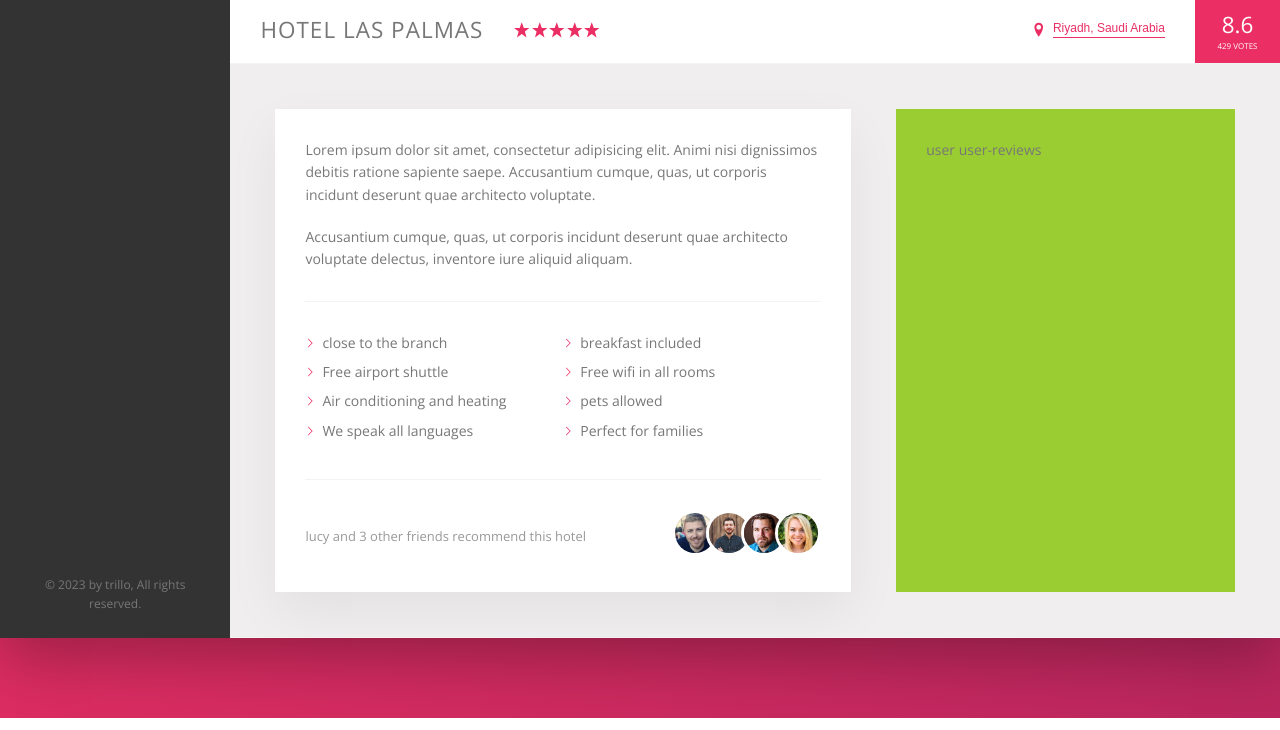
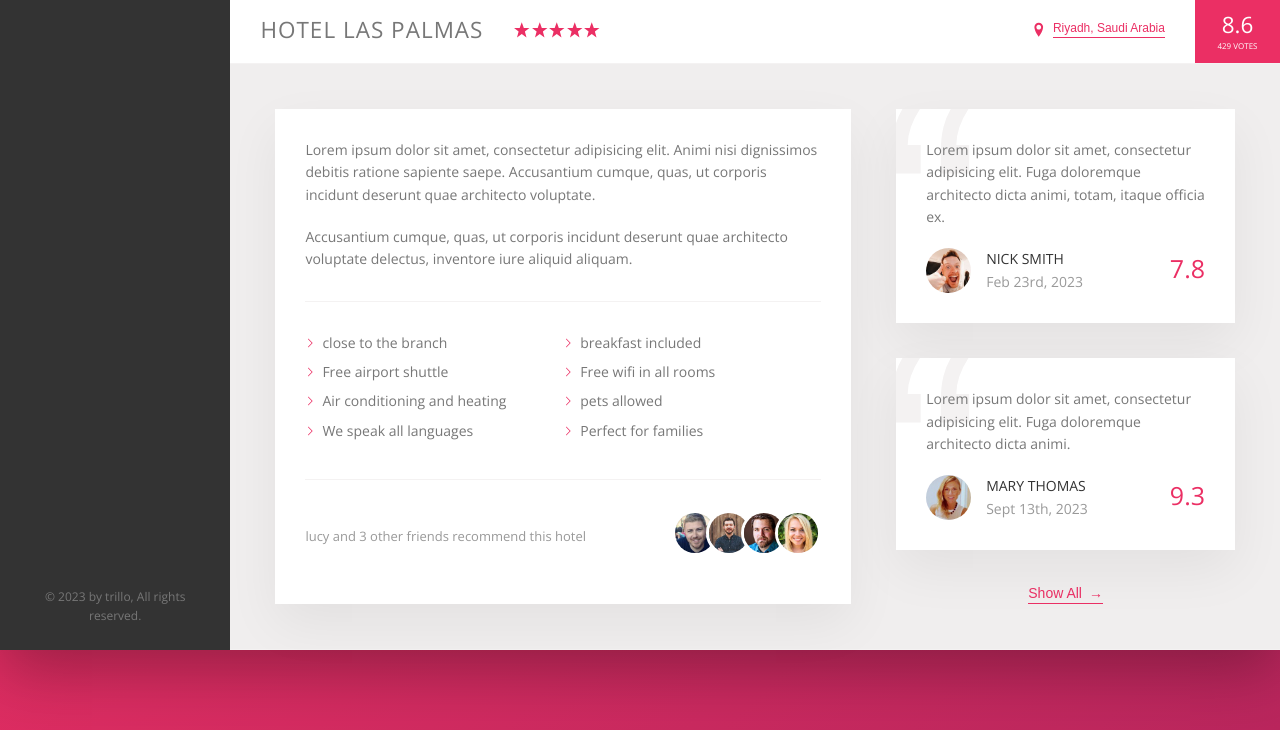
Before and after one commit to maadiab/trillo, a website: page index.html in a window 1280 px wide. Shown: the part 564-1294 px from the top of the page. Drawn offline with nearby package versions, Linux system fonts and the light colour scheme.

Commit message:
finish hotel-view section

```diff
--- a/index.html
+++ b/index.html
@@ -155,7 +155,36 @@
                     </div>
 
                     <div class="user-reviews">
-                        user user-reviews
+                        <figure class="review">
+                            <blockqoute class="review__text">
+                                Lorem ipsum dolor sit amet, consectetur adipisicing elit. Fuga doloremque architecto
+                                dicta animi, totam, itaque officia ex.
+                            </blockqoute>
+                            <figcaption class="review__user">
+                                <img src="img/user-1.jpg" alt="user 1" class="review__photo">
+                                <div class="review__user-box">
+                                    <p class="review__user-name">Nick Smith</p>
+                                    <p class="review__user-date">Feb 23rd, 2023</p>
+                                </div>
+                                <div class="review__rating">7.8</div>
+                            </figcaption>
+                        </figure>
+
+                        <figure class="review">
+                            <blockqoute class="review__text">
+                                Lorem ipsum dolor sit amet, consectetur adipisicing elit.
+                                Fuga doloremque architecto dicta animi.
+                            </blockqoute>
+                            <figcaption class="review__user">
+                                <img src="img/user-2.jpg" alt="user 1" class="review__photo">
+                                <div class="review__user-box">
+                                    <p class="review__user-name">Mary Thomas</p>
+                                    <p class="review__user-date">Sept 13th, 2023</p>
+                                </div>
+                                <div class="review__rating">9.3</div>
+                            </figcaption>
+                        </figure>
+                        <button class="btn-inline">Show All <span>&rarr;</span></button>
                     </div>
                 </div>
 
--- a/sass/_components.scss
+++ b/sass/_components.scss
@@ -279,9 +279,15 @@
     cursor: pointer;
     transition: all .2s;
 
-
+& span{
+margin-left: 3px;
+}
     &:hover {
         color: var(--color-Grey-dark-1);
+        span{
+            margin-left: 8px;
+            transition: margin-left .3s;
+        }
     }
 
     &:focus {
@@ -379,3 +385,74 @@
         }
     }
 }
+
+
+//reviews
+
+.review {
+    background-color: #fff;
+    box-shadow: var(--shadow-light);
+    padding: 3rem;
+    margin-bottom: 3.5rem;
+    // background-image: url();
+
+    position: relative;
+    overflow: hidden;
+
+
+    &__text {
+        position: relative;
+
+        z-index: 50;
+
+
+    }
+
+    &__photo {
+        height: 4.5rem;
+        width: 4.5rem;
+        border-radius: 50%;
+        margin-right: 1.5rem;
+    }
+
+    &__user {
+
+        display: flex;
+        justify-content: space-around;
+        margin-top: 2rem;
+    }
+
+    &__user-box {
+        margin-right: auto;
+
+    }
+
+    &__user-name {
+        color: var(--color-Grey-dark-1);
+        font-weight: 500;
+        text-transform: uppercase;
+    }
+
+    &__user-date {
+        color: var(--color-Grey-dark-3);
+    }
+
+    &__rating {
+
+        font-size: 2.5rem;
+        font-weight: 200;
+        color: var(--color-Primary);
+    }
+
+    &::before {
+        content: "\201c";
+        position: absolute;
+        top: -14rem;
+        left: -1.5rem;
+        font-size: 30rem;
+        color: var(--color-Grey-light-2);
+        font-family: sans-serif;
+        z-index: 1;
+    }
+
+}
--- a/sass/_layout.scss
+++ b/sass/_layout.scss
@@ -40,6 +40,8 @@
 
 
 .details {
+    font-size: 1.4rem;
+
     display: flex;
     padding: 4.5rem;
     background-color: var(--color-Grey-light-3);
@@ -47,7 +49,6 @@
 }
 
 .description {
-    font-size: 1.4rem;
     background-color: #fff;
     box-shadow: var(--shadow-light);
     padding: 3rem;
@@ -56,8 +57,8 @@
 }
 
 .user-reviews {
-    padding: 3rem;
-    font-size: 1.4rem;
-    background-color: yellowgreen;
     flex: 1;
+    display: flex;
+    flex-direction: column;
+    align-items: center;
 }
```
Also changed, not shown: css/style.css.
